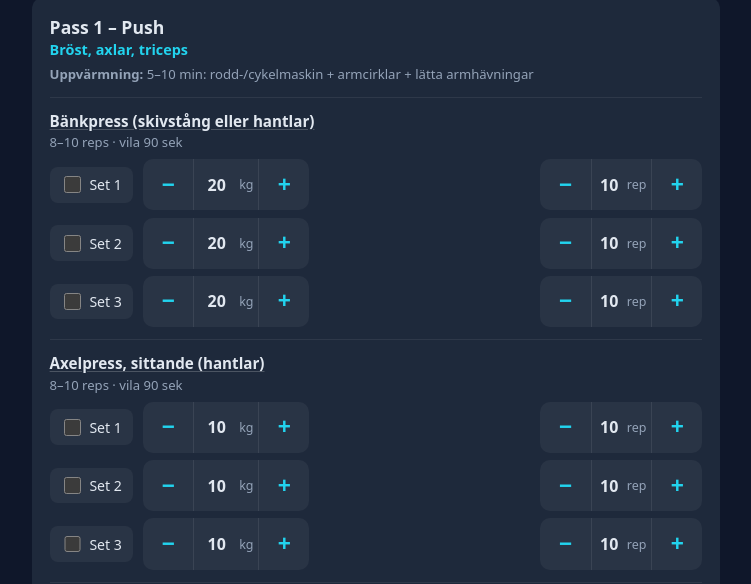
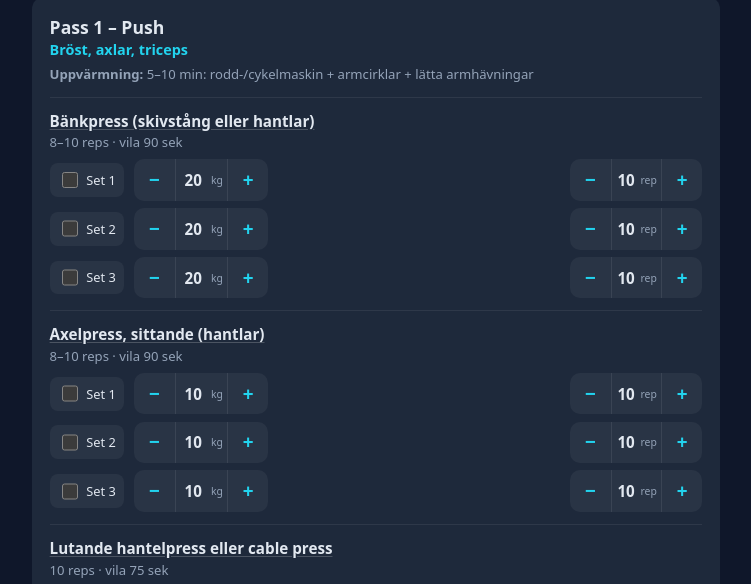
Before and after one commit to markusangesjo/styrka, a plain HTML site: page index.html in a window 1280 px wide. Shown: the part 154-738 px from the top of the page, without its empty margins (264-1015 px from the left). Drawn offline with Linux system fonts and the light colour scheme.

Commit message:
fix: kompakt set-rad — checkbox + vikt + reps på samma rad (#14)
Co-authored-by: Markus <markus@coding-agent.local>

```diff
--- a/service-worker.js
+++ b/service-worker.js
@@ -1,5 +1,5 @@
 // Enkel service worker för offline-stöd (cache-first för appens egna filer)
-const CACHE_NAME = "styrka-cache-v12";
+const CACHE_NAME = "styrka-cache-v13";
 const ASSETS = [
   "./",
   "./index.html",
--- a/styles.css
+++ b/styles.css
@@ -259,13 +259,12 @@ main {
 .set-check {
   display: flex;
   align-items: center;
-  gap: 0.35rem;
+  gap: 0.3rem;
   background: rgba(255, 255, 255, 0.05);
-  padding: 0.4rem 0.65rem;
+  padding: 0.35rem 0.5rem;
   border-radius: 8px;
   cursor: pointer;
-  font-size: 0.88rem;
-  min-width: 5.2rem;
+  font-size: 0.8rem;
   user-select: none;
 }
 
@@ -290,10 +289,10 @@ main {
   background: none;
   border: none;
   color: var(--accent);
-  font-size: 1.4rem;
+  font-size: 1.15rem;
   font-weight: 700;
-  width: 3.2rem;
-  height: 3.2rem;
+  width: 2.6rem;
+  height: 2.6rem;
   cursor: pointer;
   display: flex;
   align-items: center;
@@ -317,17 +316,17 @@ main {
 }
 
 .weight-display {
-  min-width: 2.8rem;
+  min-width: 2.2rem;
   text-align: center;
-  font-size: 1rem;
+  font-size: 0.95rem;
   font-weight: 600;
   font-variant-numeric: tabular-nums;
 }
 
 .weight-display-unit {
   color: var(--muted);
-  font-size: 0.78rem;
-  margin-right: 0.3rem;
+  font-size: 0.65rem;
+  margin-right: 0.25rem;
 }
 
 /* ── Reps stepper ── */
@@ -342,17 +341,17 @@ main {
 }
 
 .reps-display {
-  min-width: 2.2rem;
+  min-width: 1.8rem;
   text-align: center;
-  font-size: 1rem;
+  font-size: 0.95rem;
   font-weight: 600;
   font-variant-numeric: tabular-nums;
 }
 
 .reps-display-unit {
   color: var(--muted);
-  font-size: 0.78rem;
-  margin-right: 0.3rem;
+  font-size: 0.65rem;
+  margin-right: 0.25rem;
 }
 
 .set-row {
```
